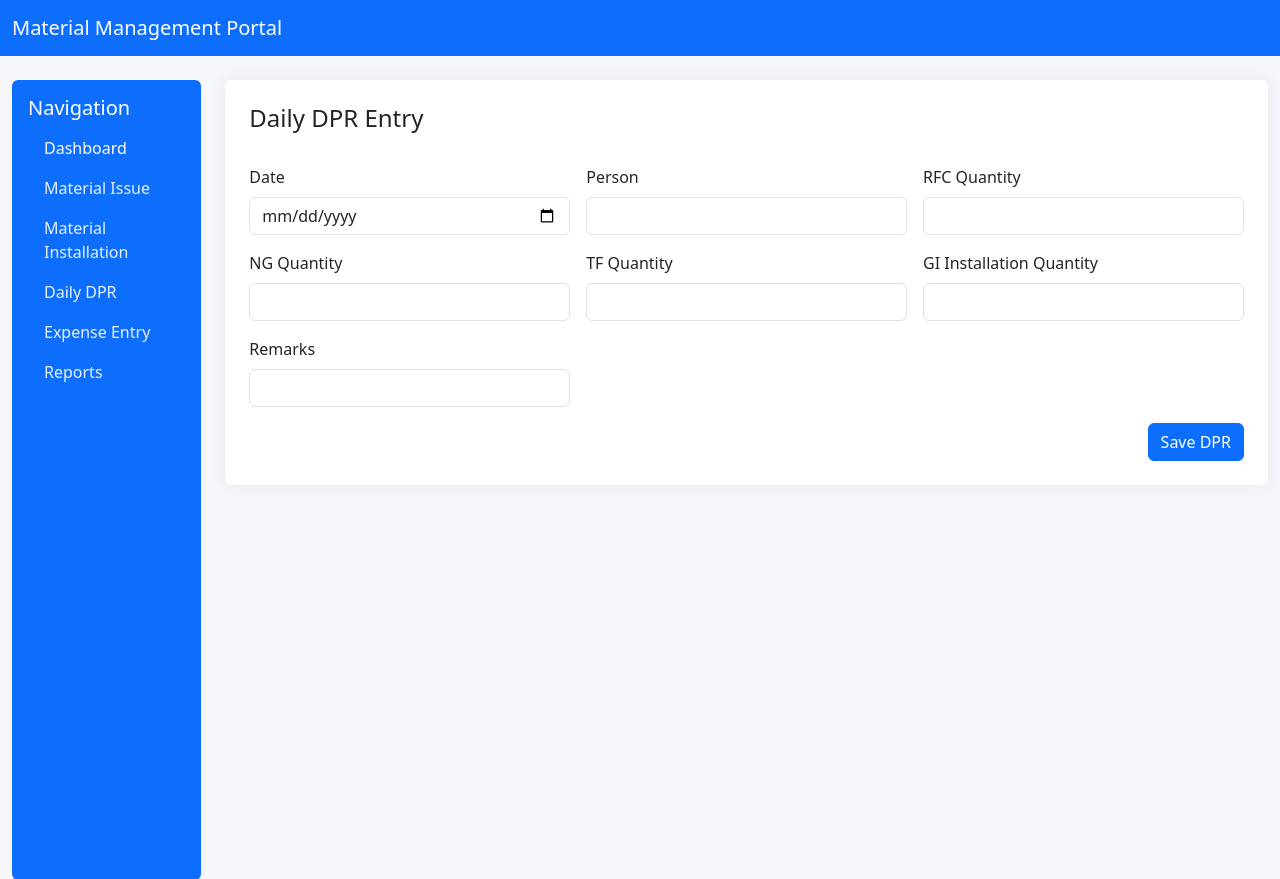
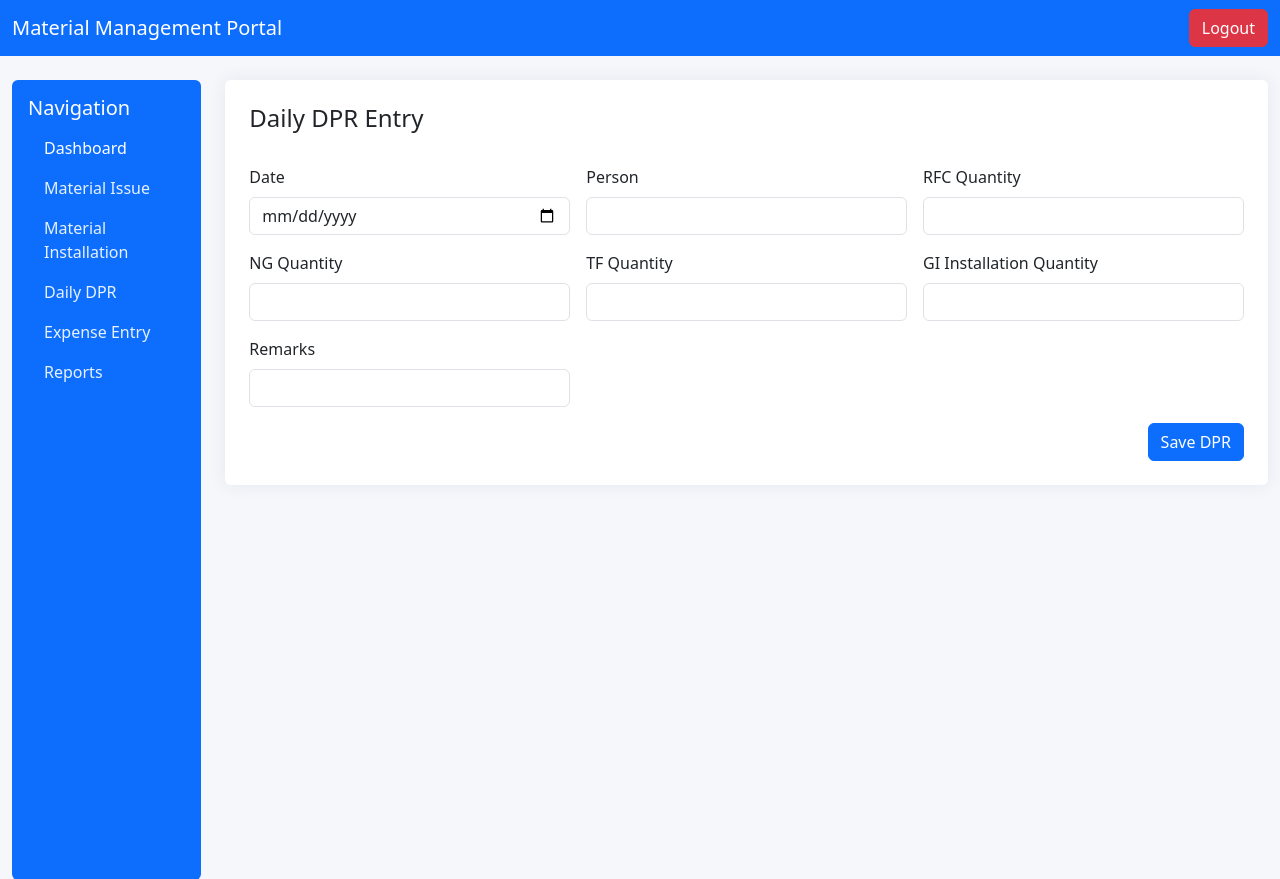
Before and after one commit to kritipandey052-cmyk/project-portal, a Django app: page /dpr/ in a window 1280 px wide. Shown: the top 879 px of the page. Run offline with Django 3.2, Linux system fonts and the light colour scheme; the visitor is signed in with stand-in values (Sample User, id 1).

Commit message:
Add logout button

```diff
--- a/portal/templates/portal/base.html
+++ b/portal/templates/portal/base.html
@@ -20,6 +20,18 @@
 <nav class="navbar navbar-expand-lg navbar-dark bg-primary">
     <div class="container-fluid">
         <a class="navbar-brand" href="/">Material Management Portal</a>
+
+        <div class="d-flex">
+            {% if user.is_authenticated %}
+                <form method="post" action="{% url 'logout' %}">
+                    {% csrf_token %}
+                    <button type="submit" class="btn btn-danger">Logout</button>
+                </form>
+            {% else %}
+                <a href="{% url 'login' %}" class="btn btn-outline-light me-2">Login</a>
+                <a href="{% url 'register' %}" class="btn btn-success">Register</a>
+            {% endif %}
+        </div>
     </div>
 </nav>
 <div class="container-fluid mt-4">
```
